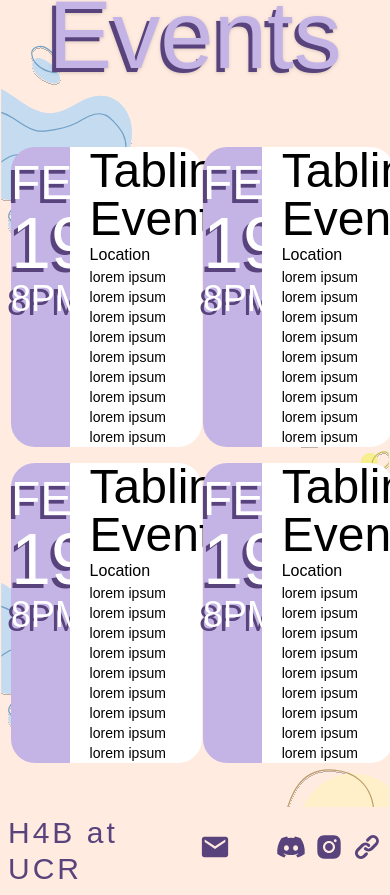
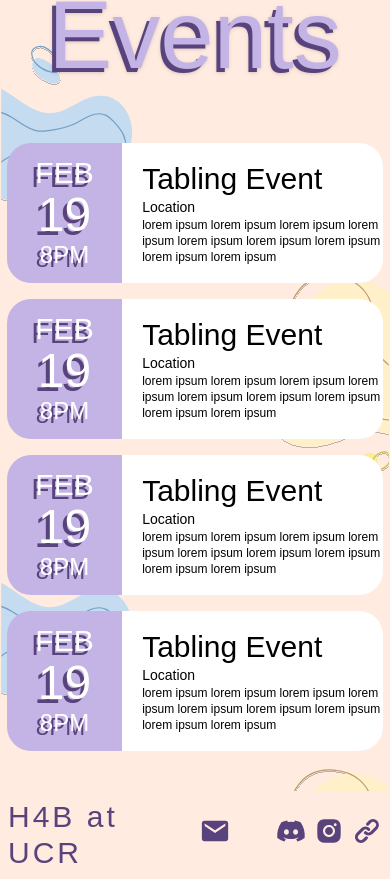
Before and after one commit to acm-ucr/h4b-website, a Next.js app: page / in a window 390 px wide. Shown: the part 2022-2917 px from the top of the page. Built offline with nearby package versions, Linux system fonts and the light colour scheme; some icons are missing; a web font is replaced by a local one.

Commit message:
Added mobile responsiveness for Upcoming Events

```diff
--- a/src/components/home/Upcoming.jsx
+++ b/src/components/home/Upcoming.jsx
@@ -5,7 +5,7 @@ const Upcoming = () => {
   return (
     <div className="flex flex-col justify-center text-center">
       <Title text="Upcoming Events" color="purple" />
-      <div className="m-11 grid grid-cols-2 gap-4 ">
+      <div className="m-10 md:m-11 grid md:grid-cols-2 grid-cols-1 gap-4 ">
         <UpcomingCard />
         <UpcomingCard />
         <UpcomingCard />
--- a/src/components/home/UpcomingCard.jsx
+++ b/src/components/home/UpcomingCard.jsx
@@ -10,14 +10,20 @@ const UpcomingCard = ({
     <div>
       <div className="flex flex-row rounded-3xl">
         <div className="bg-biscuits-purple-100 items-center rounded-l-3xl justify-center text-white text-shadow shadow-biscuits-purple-200 py-3 w-1/3">
-          <div className="text-5xl text-center font-omc">{month}</div>
-          <div className="text-7xl text-center font-omc">{date}</div>
-          <div className="text-4xl text-center font-omc">{time}</div>
+          <div className="text-3xl md:text-5xl text-center font-omc">
+            {month}
+          </div>
+          <div className="text-5xl md:text-7xl text-center font-omc">
+            {date}
+          </div>
+          <div className="text-2xl md:text-4xl text-center font-omc">
+            {time}
+          </div>
         </div>
         <div className="flex flex-col bg-white w-3/4 rounded-r-3xl text-left pl-5 justify-center">
-          <div className="text-5xl font-omc">{event}</div>
-          <div className="text-m font-omc">{location}</div>
-          <div className="text-sm ">{description}</div>
+          <div className="text-3xl md:text-5xl font-omc">{event}</div>
+          <div className="text-sm md:text-m font-omc">{location}</div>
+          <div className="text-xs md:text-sm ">{description}</div>
         </div>
       </div>
     </div>
```
